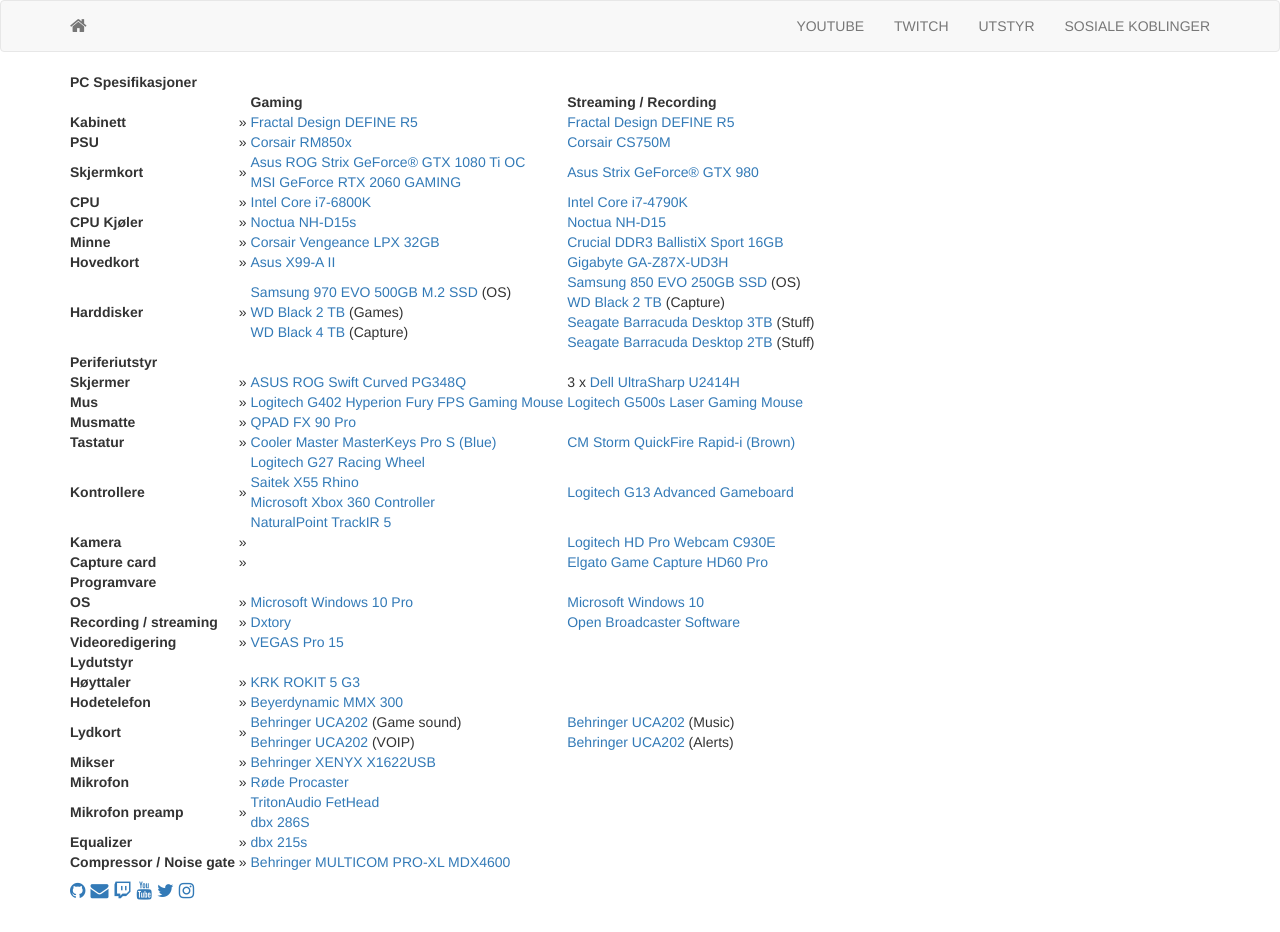
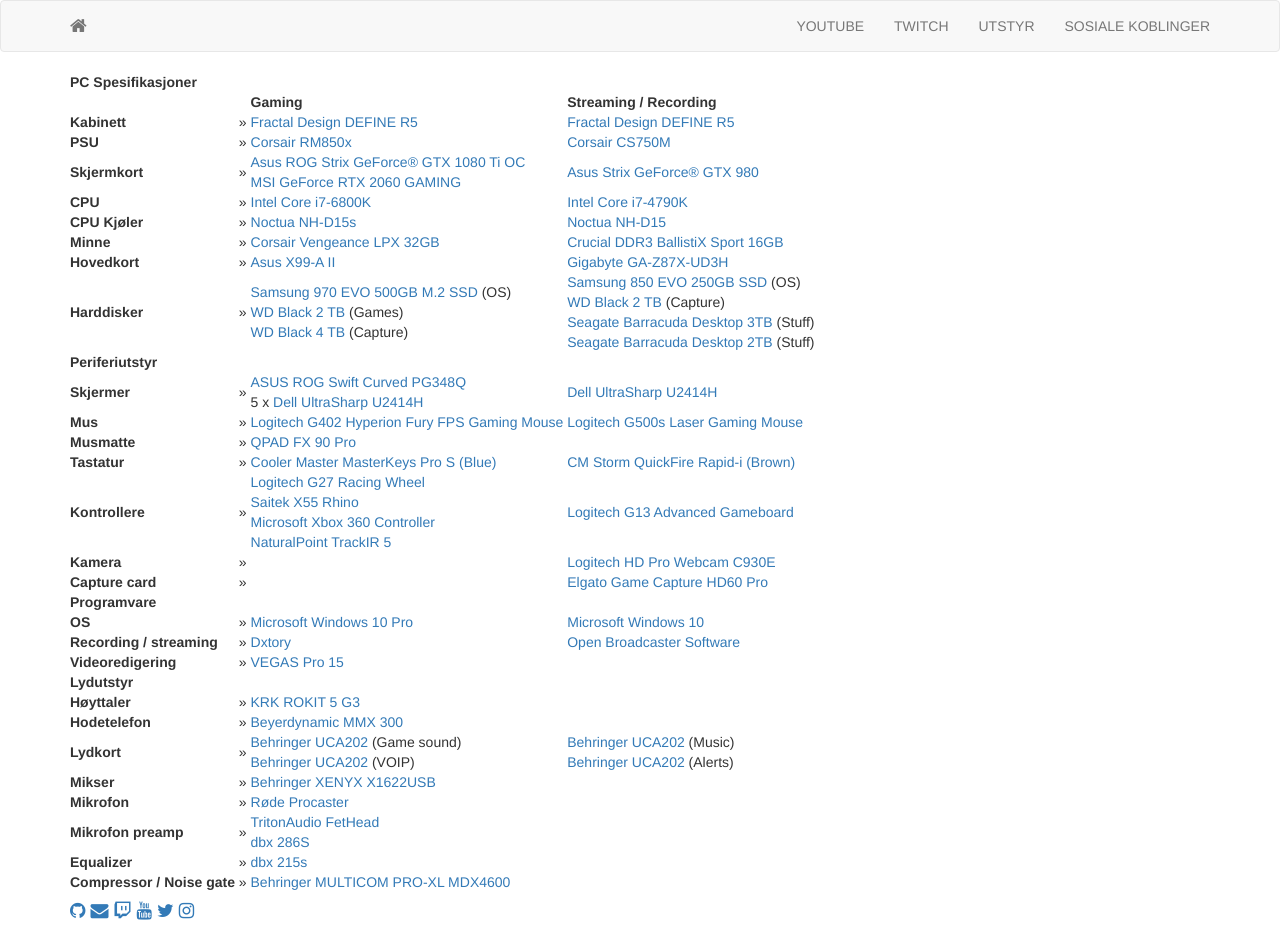
Before and after one commit to sakarias/sakarias.net, a Jekyll site: the page built from utstyr.html, in a window 1280 px wide. Built offline with Jekyll 4.4.1, drawn with Linux system fonts in a browser that asks for light colours; nearby versions of some CDN libraries; Markdown is read by kramdown in place of the engine named in the settings.

Commit message:
Update utstyr.html
Updated sreen layout

```diff
--- a/utstyr.html
+++ b/utstyr.html
@@ -89,9 +89,11 @@ title: Utstyr
     <tr>
         <th>Skjermer</th>
         <td>&nbsp;»&nbsp;</td>
-        <td><a href="https://www.asus.com/us/ROG-Republic-Of-Gamers/ROG-SWIFT-PG348Q/">ASUS ROG Swift Curved PG348Q</a></td>
+        <td><a href="https://www.asus.com/us/ROG-Republic-Of-Gamers/ROG-SWIFT-PG348Q/">ASUS ROG Swift Curved PG348Q</a>
+            <br />
+            5 x <a href="http://www.dell.com/ed/business/p/dell-u2414h/pd">Dell UltraSharp U2414H</a></td>
         <td>&nbsp;</td>
-        <td>3 x <a href="http://www.dell.com/ed/business/p/dell-u2414h/pd">Dell UltraSharp U2414H</a></td>
+        <td><a href="http://www.dell.com/ed/business/p/dell-u2414h/pd">Dell UltraSharp U2414H</a></td>
     </tr>
     <tr>
         <th>Mus</th>
```
